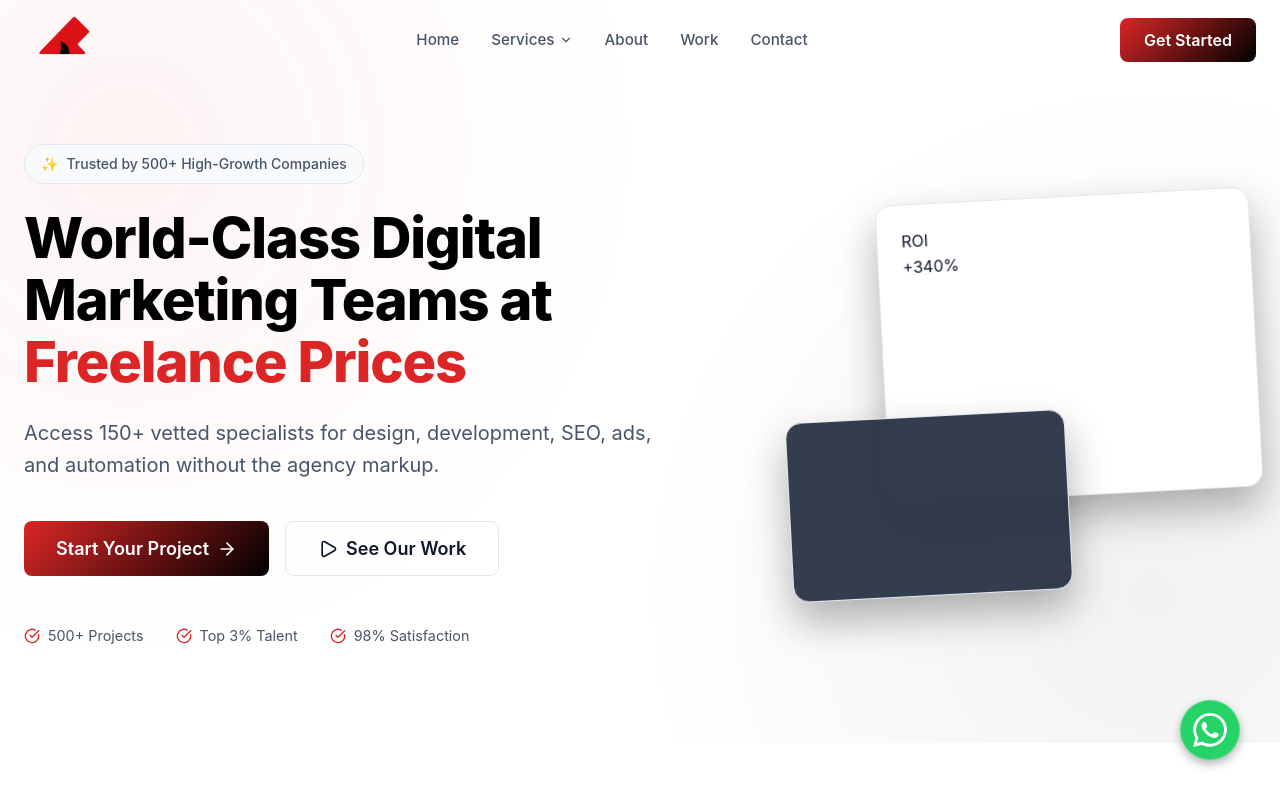
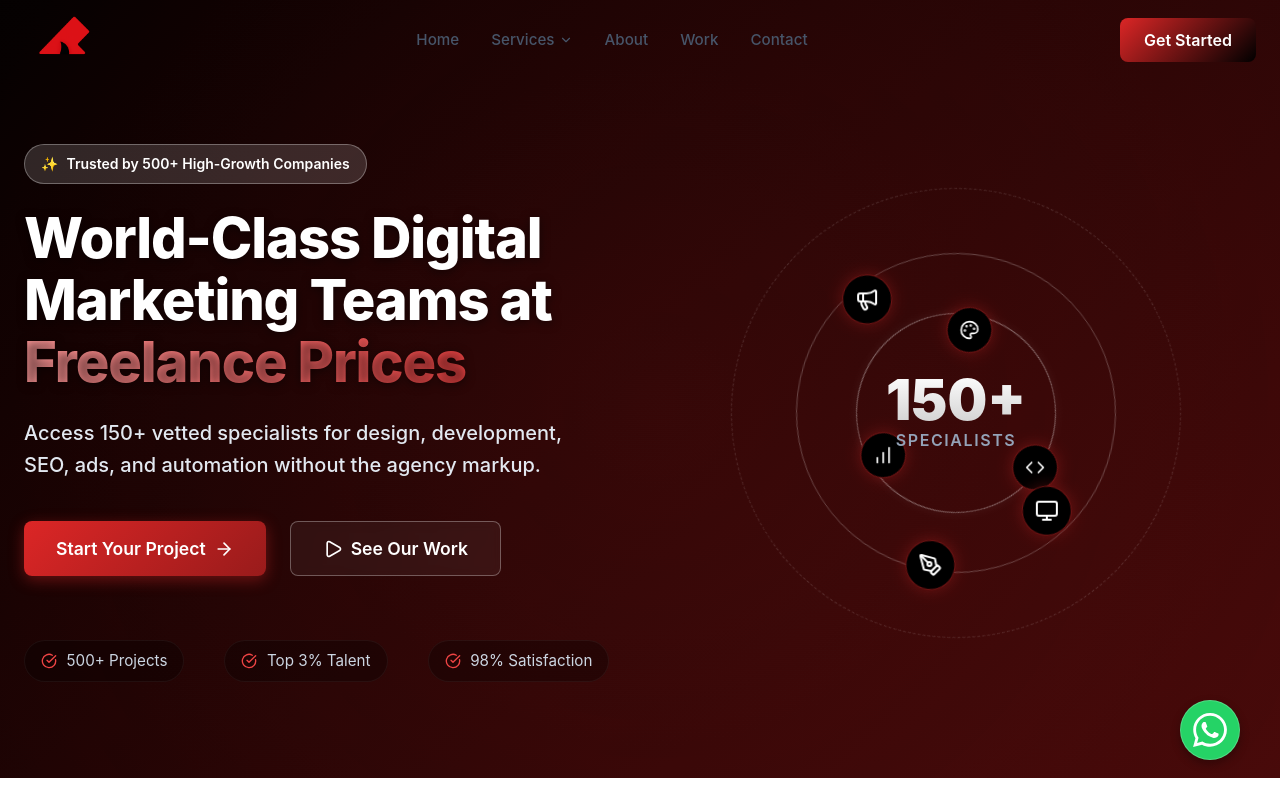
Before and after one commit to Fazilfazi991/redshark, a React (Vite) app: page / in a window 1280 px wide. Shown: the top 800 px of the page. Built offline with nearby package versions, Linux system fonts and the light colour scheme.

Commit message:
Refine Hero section styles and visual elements

```diff
--- a/src/components/Hero.css
+++ b/src/components/Hero.css
@@ -1,3 +1,4 @@
+/* Existing Hero Styles (Keep top part) */
 .hero {
     position: relative;
     padding-top: calc(var(--header-height) + 4rem);
@@ -14,22 +15,62 @@
     left: 0;
     width: 100%;
     height: 100%;
-    background:
-        radial-gradient(circle at 10% 20%, rgba(220, 38, 38, 0.05) 0%, transparent 40%),
-        radial-gradient(circle at 90% 80%, rgba(0, 0, 0, 0.05) 0%, transparent 40%),
-        linear-gradient(rgba(255, 255, 255, 0.8), rgba(255, 255, 255, 1));
-    /* Mesh-like feel */
+    background: linear-gradient(135deg, #000000 0%, #450a0a 100%);
     pointer-events: none;
     z-index: 0;
+}
+
+.hero-bg-gradient::after {
+    content: "";
+    position: absolute;
+    top: -50%;
+    left: -50%;
+    width: 200%;
+    height: 200%;
+    background: radial-gradient(circle, rgba(220, 38, 38, 0.1) 0%, transparent 60%);
+    animation: pulseMove 15s infinite alternate;
+}
+
+@keyframes pulseMove {
+    0% {
+        transform: translate(0, 0) scale(1);
+    }
+
+    100% {
+        transform: translate(20px, 20px) scale(1.1);
+    }
 }
 
 .hero-content {
     position: relative;
     z-index: 1;
     display: grid;
-    grid-template-columns: 1.2fr 0.8fr;
-    gap: 4rem;
+    grid-template-columns: 1fr 1fr;
+    /* Equal split for orbit */
+    gap: 2rem;
     align-items: center;
+}
+
+/* Text Visibility Fixes */
+.hero-headline {
+    font-size: 3.5rem;
+    line-height: 1.1;
+    font-weight: 800;
+    margin-bottom: 1.5rem;
+    letter-spacing: -0.02em;
+    color: #ffffff;
+    /* FORCE WHITE */
+    text-shadow: 0 2px 10px rgba(0, 0, 0, 0.5);
+    /* Boost contrast */
+}
+
+.hero-subheadline {
+    font-size: 1.25rem;
+    color: #e2e8f0;
+    /* Very light slate */
+    margin-bottom: 2.5rem;
+    max-width: 90%;
+    font-weight: 500;
 }
 
 .trust-badge {
@@ -37,123 +78,253 @@
     align-items: center;
     gap: 0.5rem;
     padding: 0.5rem 1rem;
-    background: var(--bg-darker);
-    border: 1px solid var(--border);
+    background: rgba(255, 255, 255, 0.15);
+    /* Brighter bg */
+    border: 1px solid rgba(255, 255, 255, 0.3);
+    /* Brighter border */
     border-radius: 2rem;
     font-size: 0.875rem;
-    color: var(--text-muted);
-    font-weight: 500;
+    color: #ffffff;
+    /* White text */
+    font-weight: 600;
     margin-bottom: 1.5rem;
-}
-
-.hero-headline {
-    font-size: 3.5rem;
-    line-height: 1.1;
-    font-weight: 800;
-    margin-bottom: 1.5rem;
-    letter-spacing: -0.02em;
-    color: #000000;
-    /* Pure Black */
-}
-
-.text-gradient {
-    color: var(--primary);
-    background: none;
-    -webkit-background-clip: text;
-    -webkit-text-fill-color: initial;
-}
-
-.hero-subheadline {
-    font-size: 1.25rem;
-    color: var(--text-muted);
-    margin-bottom: 2.5rem;
-    max-width: 90%;
-}
-
-.hero-cta-group {
-    display: flex;
-    gap: 1rem;
-    margin-bottom: 3rem;
-}
-
-.btn-lg {
-    padding: 1rem 2rem;
-    font-size: 1.125rem;
-}
-
-.icon-right {
-    margin-left: 0.5rem;
-}
-
-.icon-left {
-    margin-right: 0.5rem;
 }
 
 .hero-trust-elements {
     display: flex;
     gap: 2rem;
     font-size: 0.9rem;
-    color: var(--text-muted);
+    color: #cbd5e1;
+    /* Lighter text */
+}
+
+.hero-cta-group {
+    display: flex;
+    gap: 1.5rem;
+    /* Increased gap between buttons */
+    margin-bottom: 4rem;
+    /* More space before trust elements */
+    flex-wrap: wrap;
+}
+
+.hero-cta-group .btn-lg {
+    padding: 1rem 2rem;
+    font-size: 1.1rem;
+    display: inline-flex;
+    align-items: center;
+    gap: 0.5rem;
+}
+
+.hero-cta-group .btn-primary {
+    background: linear-gradient(135deg, #dc2626 0%, #991b1b 100%);
+    box-shadow: 0 4px 15px rgba(220, 38, 38, 0.4);
+    border: none;
+}
+
+.hero-cta-group .btn-outline {
+    color: white;
+    background: rgba(255, 255, 255, 0.05);
+    /* Slight fill */
+    border: 1px solid rgba(255, 255, 255, 0.3);
+    backdrop-filter: blur(5px);
+}
+
+.hero-cta-group .btn-outline:hover {
+    background: white;
+    color: black;
+    border-color: white;
+    transform: translateY(-2px);
+    box-shadow: 0 4px 15px rgba(255, 255, 255, 0.2);
+}
+
+.hero-trust-elements {
+    display: flex;
+    align-items: center;
+    gap: 2.5rem;
+    /* Increased spacing between trust items */
+    font-size: 0.95rem;
+    color: #cbd5e1;
+    /* Lighter text */
+    flex-wrap: wrap;
 }
 
 .trust-item {
     display: flex;
     align-items: center;
-    gap: 0.5rem;
+    gap: 0.6rem;
+    background: rgba(0, 0, 0, 0.3);
+    /* Subtle dark pill */
+    padding: 0.5rem 1rem;
+    border-radius: 2rem;
+    border: 1px solid rgba(255, 255, 255, 0.05);
 }
 
-.text-primary {
-    color: var(--primary);
+.trust-item svg {
+    color: #ef4444;
+    /* Bright red check */
 }
 
-/* Visual / Graphic */
-.visual-card-stack {
+.text-gradient {
+    background: linear-gradient(to right, #ff9999, #ef4444);
+    /* Brighter red for dark bg */
+    -webkit-background-clip: text;
+    -webkit-text-fill-color: transparent;
+}
+
+
+/* ORBIT ANIMATION STYLES */
+.visual-orbit-container {
     position: relative;
     width: 100%;
+    height: 500px;
+    display: flex;
+    align-items: center;
+    justify-content: center;
+}
+
+.orbit-system {
+    position: relative;
+    width: 400px;
     height: 400px;
 }
 
-.card {
+.orbit-center {
     position: absolute;
-    background: var(--bg-card);
-    border: 1px solid var(--border);
-    border-radius: 1rem;
-    box-shadow: 0 20px 40px rgba(0, 0, 0, 0.3);
+    top: 50%;
+    left: 50%;
+    transform: translate(-50%, -50%);
+    display: flex;
+    flex-direction: column;
+    align-items: center;
+    justify-content: center;
+    z-index: 10;
 }
 
-.card-1 {
-    top: 0;
-    right: 0;
-    width: 80%;
-    height: 300px;
-    padding: 1.5rem;
-    z-index: 2;
-    transform: rotate(-3deg);
-    animation: float 6s ease-in-out infinite;
+.orbit-number {
+    font-size: 3.5rem;
+    font-weight: 900;
+    color: white;
+    line-height: 1;
+    background: linear-gradient(to bottom, #ffffff, #cfcfcf);
+    -webkit-background-clip: text;
+    -webkit-text-fill-color: transparent;
 }
 
-.card-2 {
-    bottom: 0px;
-    left: 0;
-    width: 60%;
-    height: 180px;
-    padding: 1.5rem;
-    z-index: 3;
-    transform: rotate(3deg);
-    background: rgba(30, 41, 59, 0.9);
-    backdrop-filter: blur(10px);
-    animation: float 6s ease-in-out infinite reverse;
+.orbit-label {
+    font-size: 1rem;
+    color: #94a3b8;
+    text-transform: uppercase;
+    letter-spacing: 0.1em;
+    font-weight: 600;
 }
 
-@keyframes float {
+.orbit-ring {
+    position: absolute;
+    top: 50%;
+    left: 50%;
+    transform: translate(-50%, -50%);
+    border: 1px solid rgba(255, 255, 255, 0.4);
+    /* Much more visible */
+    border-radius: 50%;
+}
 
-    0%,
-    100% {
-        transform: translateY(0) rotate(-3deg);
+.ring-1 {
+    width: 200px;
+    height: 200px;
+    animation: spin 20s linear infinite;
+    box-shadow: 0 0 10px rgba(255, 255, 255, 0.05);
+    /* Subtle glow */
+}
+
+.ring-2 {
+    width: 320px;
+    height: 320px;
+    border: 1px solid rgba(255, 255, 255, 0.25);
+    /* Slightly less visible than inner */
+    animation: spin 30s linear infinite reverse;
+}
+
+.ring-3 {
+    width: 450px;
+    height: 450px;
+    border: 1px dashed rgba(255, 255, 255, 0.15);
+    /* Dashed outer */
+    animation: spin 60s linear infinite;
+}
+
+.orbit-item {
+    position: absolute;
+    background: #000;
+    border: 1px solid rgba(220, 38, 38, 0.5);
+    /* Red border */
+    border-radius: 50%;
+    padding: 0.75rem;
+    color: white;
+    display: flex;
+    align-items: center;
+    justify-content: center;
+    box-shadow: 0 0 15px rgba(220, 38, 38, 0.3);
+    /* Red glow */
+}
+
+/* Positioning items on rings */
+.item-1 {
+    top: -20px;
+    left: 50%;
+    transform: translateX(-50%);
+}
+
+.item-2 {
+    bottom: 20%;
+    left: 0;
+}
+
+.item-3 {
+    bottom: 20%;
+    right: 0;
+}
+
+.item-4 {
+    top: 10%;
+    right: 10%;
+}
+
+.item-5 {
+    bottom: 10%;
+    left: 15%;
+}
+
+.item-6 {
+    top: 40%;
+    left: -20px;
+}
+
+@keyframes spin {
+    from {
+        transform: translate(-50%, -50%) rotate(0deg);
     }
 
-    50% {
-        transform: translateY(-20px) rotate(-2deg);
+    to {
+        transform: translate(-50%, -50%) rotate(360deg);
+    }
+}
+
+/* Ensure items don't rotate with the ring so icons stay upright */
+.orbit-item svg {
+    animation: counter-spin 20s linear infinite;
+}
+
+.ring-2 .orbit-item svg {
+    animation: counter-spin 30s linear infinite reverse;
+}
+
+@keyframes counter-spin {
+    from {
+        transform: rotate(0deg);
+    }
+
+    to {
+        transform: rotate(-360deg);
     }
 }
 
@@ -161,28 +332,14 @@
     .hero-content {
         grid-template-columns: 1fr;
         text-align: center;
-        gap: 3rem;
     }
 
-    .hero-headline {
-        font-size: 2.5rem;
+    .visual-orbit-container {
+        height: 350px;
+        margin-top: 2rem;
     }
 
-    .hero-subheadline {
-        margin: 0 auto 2.5rem;
+    .orbit-system {
+        transform: scale(0.7);
     }
-
-    .hero-cta-group {
-        justify-content: center;
-    }
-
-    .hero-trust-elements {
-        justify-content: center;
-    }
-
-    .visual-card-stack {
-        display: none;
-    }
-
-    /* Simplify for mobile for now */
 }
--- a/src/components/Hero.tsx
+++ b/src/components/Hero.tsx
@@ -1,5 +1,5 @@
 import React from 'react';
-import { ArrowRight, CheckCircle, Play } from 'lucide-react';
+import { ArrowRight, CheckCircle, Play, Code, Palette, BarChart, Megaphone, Monitor, PenTool } from 'lucide-react';
 import './Hero.css';
 
 const Hero = () => {
@@ -47,30 +47,26 @@ const Hero = () => {
                 </div>
 
                 <div className="hero-visual">
-                    <div className="visual-card-stack">
-                        {/* Abstract visual representation of "Team" or "Results" */}
-                        <div className="card card-1">
-                            <div className="card-header">
-                                <div className="dot red"></div>
-                                <div className="dot yellow"></div>
-                                <div className="dot green"></div>
+                    <div className="visual-orbit-container">
+                        <div className="orbit-system">
+                            <div className="orbit-center">
+                                <span className="orbit-number">150+</span>
+                                <span className="orbit-label">Specialists</span>
                             </div>
-                            <div className="card-body">
-                                <div className="graph-line"></div>
-                                <div className="stat-row">
-                                    <div className="stat-label">ROI</div>
-                                    <div className="stat-value">+340%</div>
-                                </div>
+
+                            <div className="orbit-ring ring-1">
+                                <div className="orbit-item item-1"><Code size={20} /></div>
+                                <div className="orbit-item item-2"><Palette size={20} /></div>
+                                <div className="orbit-item item-3"><BarChart size={20} /></div>
                             </div>
-                        </div>
-                        <div className="card card-2">
-                            <div className="profile-row">
-                                <div className="avatar"></div>
-                                <div className="text-lines">
-                                    <div className="line long"></div>
-                                    <div className="line short"></div>
-                                </div>
+
+                            <div className="orbit-ring ring-2">
+                                <div className="orbit-item item-4"><Megaphone size={24} /></div>
+                                <div className="orbit-item item-5"><Monitor size={24} /></div>
+                                <div className="orbit-item item-6"><PenTool size={24} /></div>
                             </div>
+
+                            <div className="orbit-ring ring-3"></div>
                         </div>
                     </div>
                 </div>
```
